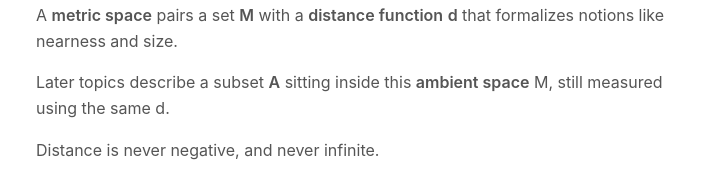
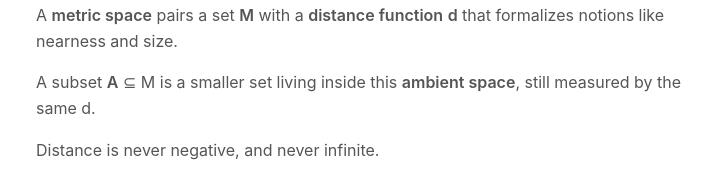
Before and after one commit to jamesmurdza/applied-math-study-guides, a website: page index.html in a window 1280 px wide. Shown: the part 319-491 px from the top of the page, without its empty margins (272-988 px from the left). Drawn offline with Linux system fonts and the light colour scheme.

Commit message:
State the ambient-space sentence formally instead of referentially
"Later topics describe..." pointed forward to future content instead
of just stating the definition. Rewrote as a direct statement: a
subset A is a smaller set living inside the ambient space M.

```diff
--- a/index.html
+++ b/index.html
@@ -25,7 +25,7 @@
           <div class="topic" id="metric-spaces">
             <h2>Metric Spaces</h2>
             <p>A <strong>metric space</strong> pairs a set <strong>M</strong> with a <strong>distance function</strong> <strong>d</strong> that formalizes notions like nearness and size.</p>
-            <p>Later topics describe a subset <strong>A</strong> sitting inside this <strong>ambient space</strong> M, still measured using the same d.</p>
+            <p>A subset <strong>A</strong> ⊆ M is a smaller set living inside this <strong>ambient space</strong>, still measured by the same d.</p>
             <p>Distance is never negative, and never infinite.</p>
             <p class="math">$$0 \textcolor{#7B4B8C}{\leq} \textcolor{#4078F2}{d}(x,y) \textcolor{#7B4B8C}{<} \infty$$</p>
             <p>Two points are at distance zero exactly when they are the same point.</p>
```
